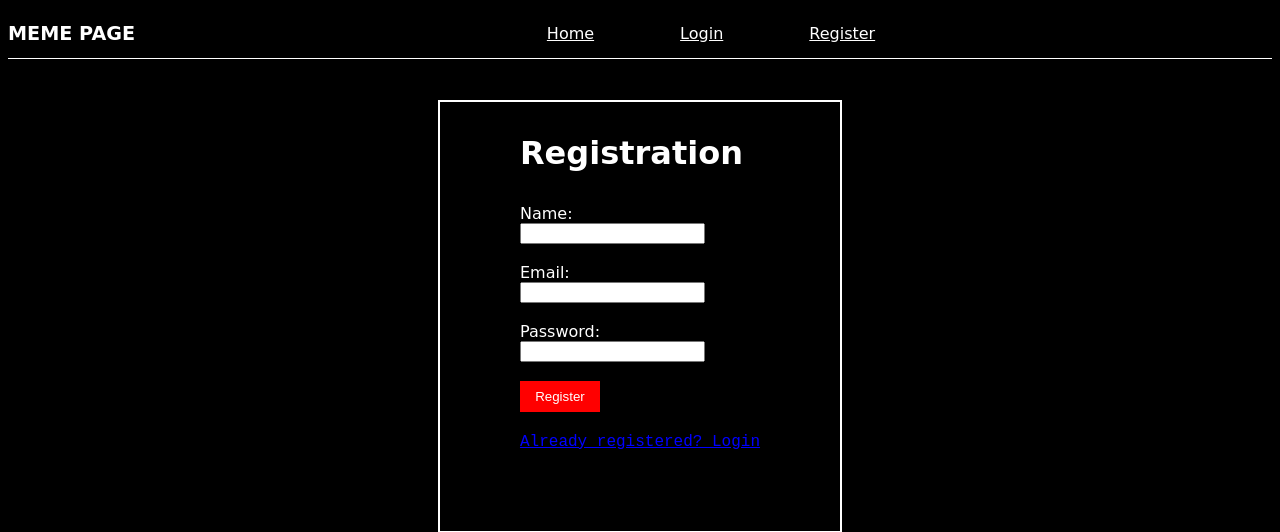
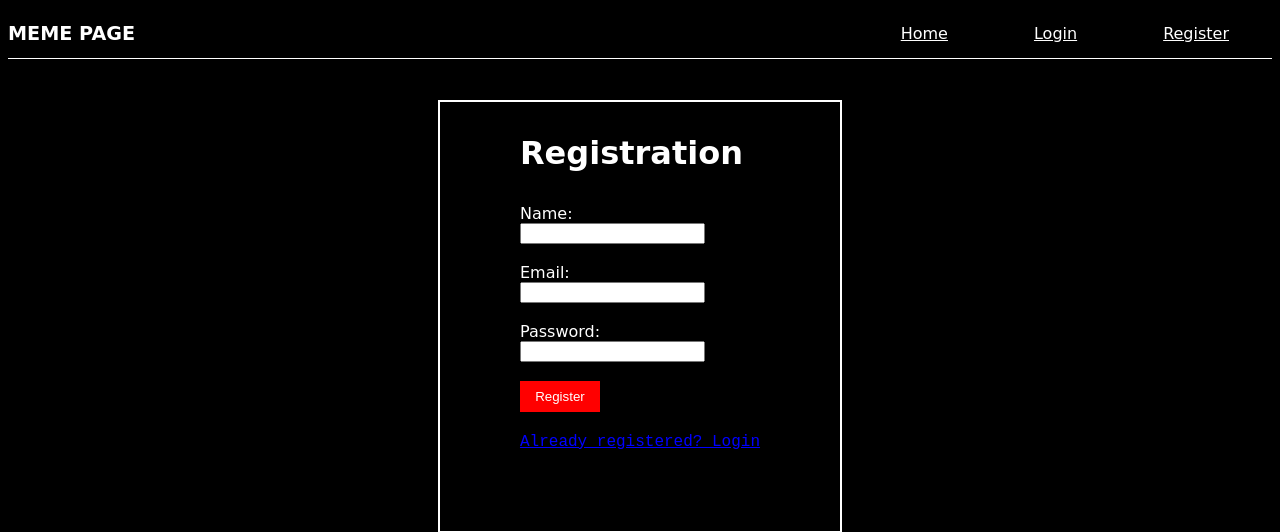
Before and after one commit to hemanth110702/meme_page, a Flask app: page /register in a window 1280 px wide. Shown: the top 532 px of the page. Run offline with Flask 3, Linux system fonts and the light colour scheme; some libraries are stand-ins or nearby versions; some web fonts are replaced.

Commit message:
updated readme

```diff
--- a/static/style.css
+++ b/static/style.css
@@ -30,7 +30,7 @@ h1 {
 nav {
     width: 100%;
     display: flex;
-    justify-content: center;
+    justify-content: flex-end;
     align-items: center;
 }
 
```
Also changed, not shown: README.md.
